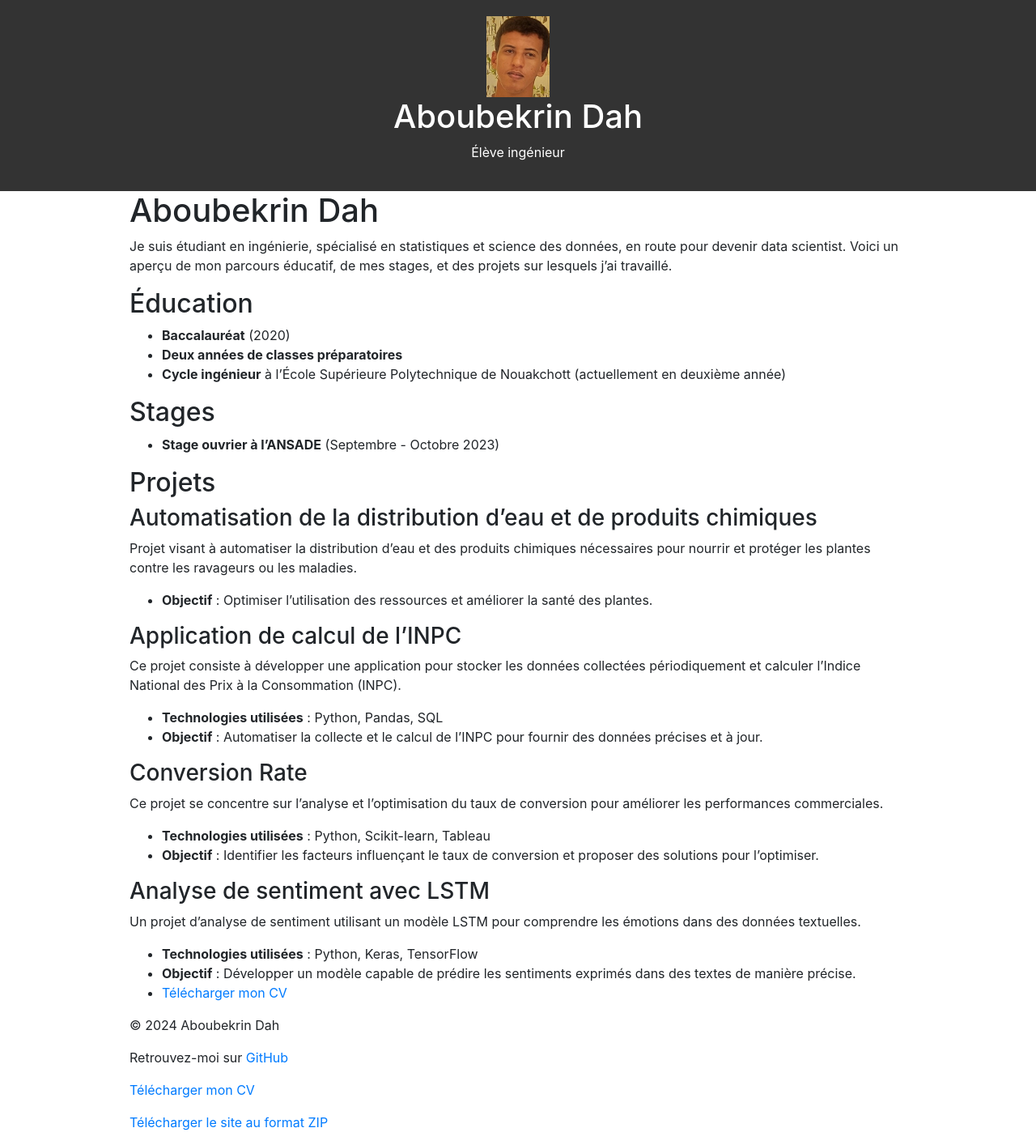
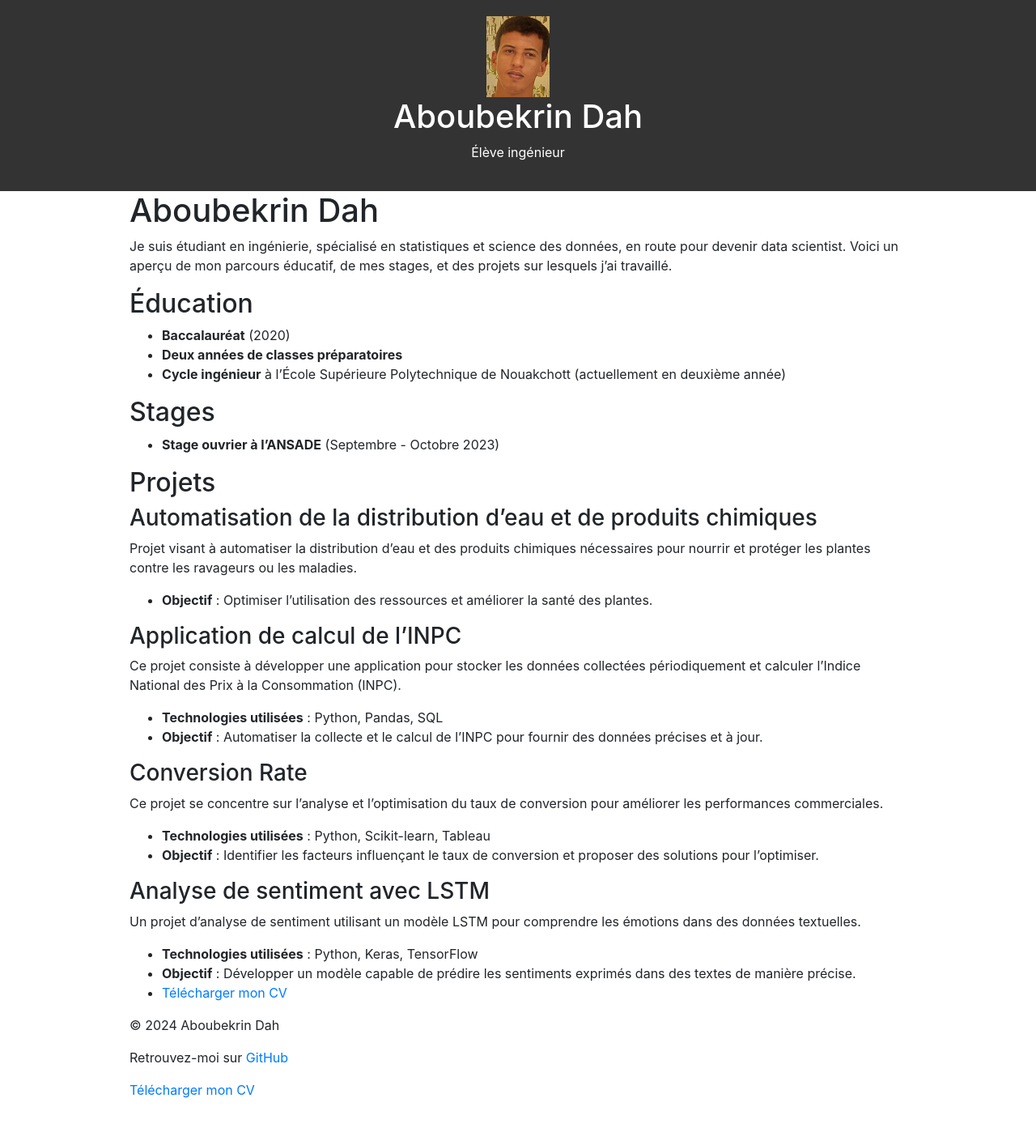
Before and after one commit to Aboubekrin22038/aboubekrin22038.github.io, a Jekyll site: the page built from index.md, in a window 1280 px wide. Shown: the whole page at 81% size. Built offline with Jekyll 4.4.1, drawn with Linux system fonts in a browser that asks for light colours; after the commit the page ends 1374 px from its top, so only the background shows below that.

Commit message:
Update default.html

```diff
--- a/_layouts/default.html
+++ b/_layouts/default.html
@@ -21,7 +21,6 @@
       <p>&copy; {{ site.time | date: '%Y' }} {{ site.title }}</p>
       <p>Retrouvez-moi sur <a href="https://github.com/Aboubekrin22038">GitHub</a></p>
       <p><a href="{{ site.baseurl }}/CV_22038.pdf">Télécharger mon CV</a></p>
-      <p><a href="{{ site.baseurl }}/archive/main.zip">Télécharger le site au format ZIP</a></p>
     </div>
   </footer>
 </body>
```
